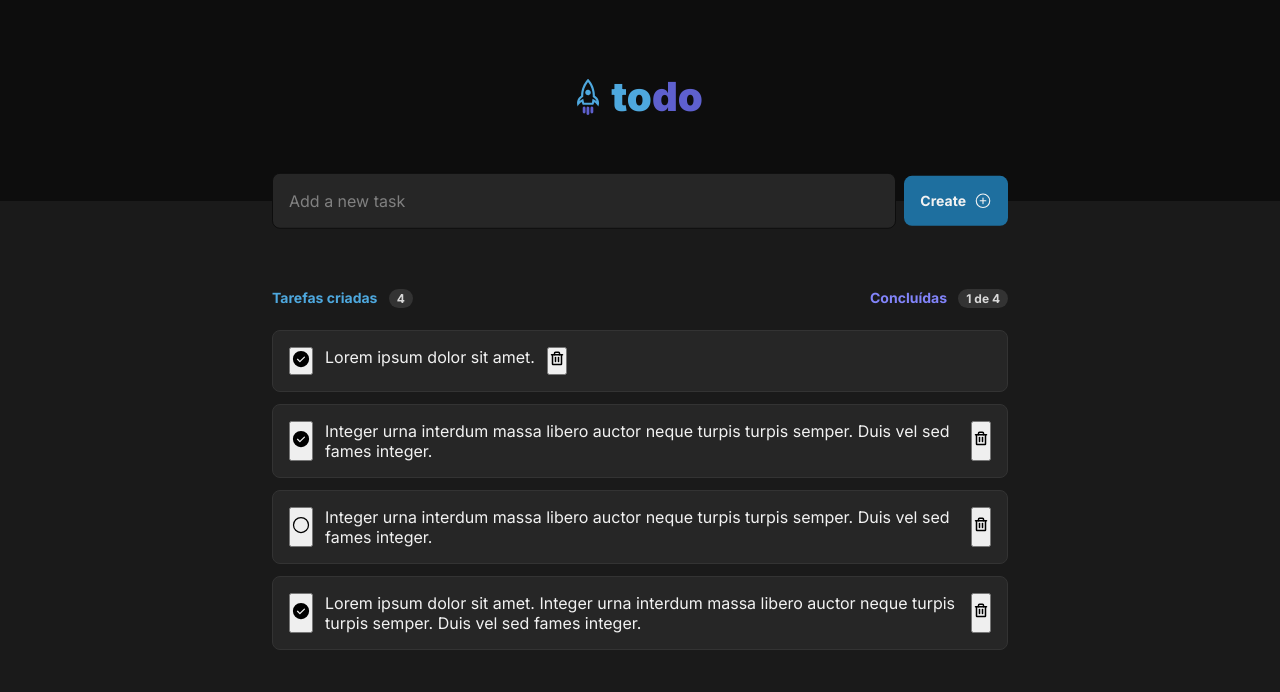
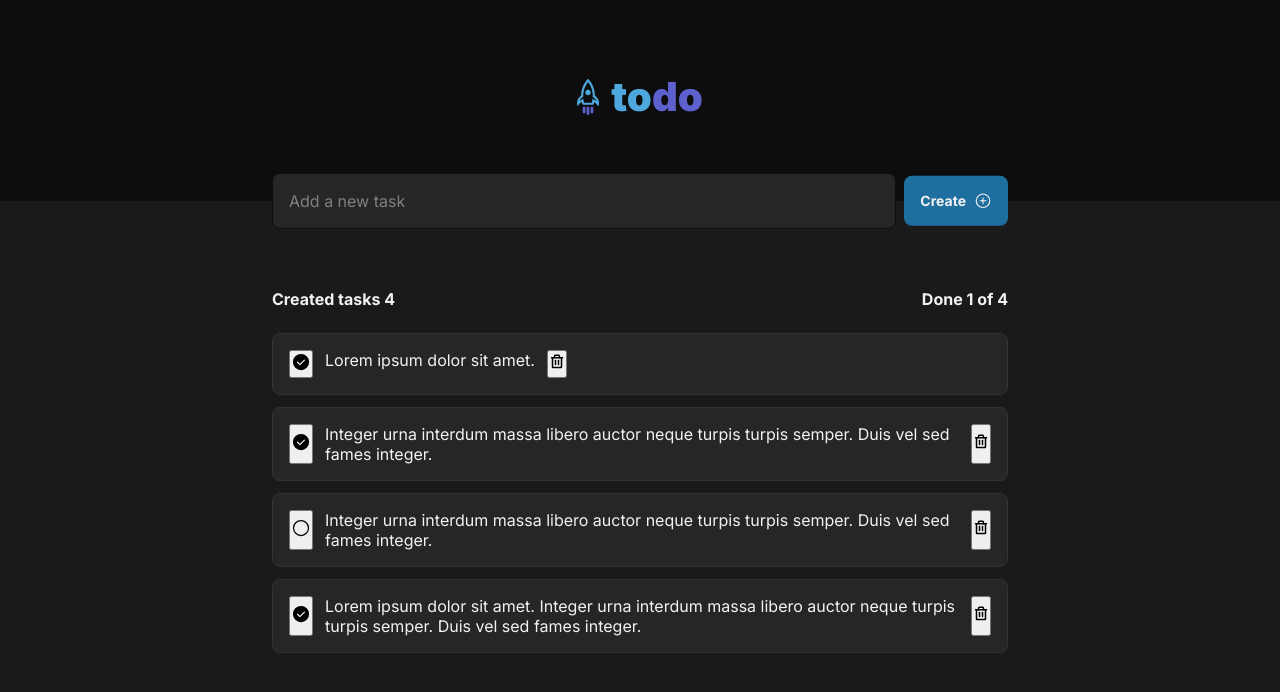
Before and after one commit to castrosuellenx/ignite-to-do-list-reactjs, a React (Vite) app: page / in a window 1280 px wide. Shown: the top 692 px of the page. Built offline with nearby package versions, Linux system fonts and the light colour scheme.

Commit message:
update app semantics and language

```diff
--- a/src/App.tsx
+++ b/src/App.tsx
@@ -3,8 +3,8 @@
 import styles from './App.module.css';
 import {Header} from './components/Header';
 import {Input} from './components/Input';
+import {ListHeader} from './components/List/ListHeader';
 import {EmptyList} from './components/List/EmptyList';
-import {ListHeader} from './components/List/ListHeader';
 import {Task, type TaskType} from './components/List/Task';
 
 const tasks: TaskType[] = [
@@ -46,7 +46,11 @@
         <form className={styles.formWrapper}>
           <Input placeholder="Add a new task" aria-label="Task name" />
 
-          <button className={styles.createButton} type="submit">
+          <button
+            className={styles.createButton}
+            type="submit"
+            aria-label="Create new task"
+          >
             Create <PlusCircle size={18} />
           </button>
         </form>
--- a/src/components/List/EmptyList.tsx
+++ b/src/components/List/EmptyList.tsx
@@ -2,13 +2,16 @@
 
 export function EmptyList() {
   return (
-    <div className={styles.container}>
-      <img src="./clipboard.png" alt="" />
+    <section className={styles.container}>
+      <img
+        src="./clipboard.png"
+        alt="Clipboard icon illustrating empty task list"
+      />
       <p>
-        <strong>Você ainda não tem tarefas cadastradas</strong>
+        <strong>You don't have any tasks registered</strong>
         <br />
-        <span>Crie tarefas e organize seus itens a fazer</span>
+        <span>Create tasks and organize your to-do items</span>
       </p>
-    </div>
+    </section>
   );
 }
--- a/src/components/List/ListHeader.tsx
+++ b/src/components/List/ListHeader.tsx
@@ -7,23 +7,19 @@
 
 export function ListHeader({tasksLength, tasksCompleted}: Props) {
   return (
-    <div className={styles.container}>
-      <aside>
+    <section className={styles.container} aria-live="polite">
       <p>
-          Tarefas criadas <span>{tasksLength}</span>
+        Created tasks <span>{tasksLength}</span>
       </p>
-      </aside>
 
-      <aside>
       <p>
-          Concluídas{' '}
+        Done{' '}
         <span>
           {tasksCompleted > 0
-              ? `${tasksCompleted} de ${tasksLength}`
+            ? `${tasksCompleted} of ${tasksLength}`
             : tasksCompleted}
         </span>
       </p>
-      </aside>
-    </div>
+    </section>
   );
 }
--- a/src/components/List/Task.tsx
+++ b/src/components/List/Task.tsx
@@ -18,7 +18,7 @@
       <button
         className={task.isCompleted ? styles.checkboxChecked : styles.checkbox}
         type="button"
-        title={task.isCompleted ? 'Desmarcar tarefa' : 'Marcar tarefa'}
+        title={task.isCompleted ? 'Uncheck task' : 'Check task'}
       >
         {task.isCompleted ? (
           <Circle size={20} />
@@ -29,11 +29,7 @@
 
       <p className={styles.taskDescription}>{task.description}</p>
 
-      <button
-        className={styles.trashButton}
-        type="button"
-        title="Deletar tarefa"
-      >
+      <button className={styles.trashButton} type="button" title="Delete task">
         <Trash size={16} weight="bold" />
       </button>
     </div>
```
Lines whose indentation alone changed are shown as unchanged.
